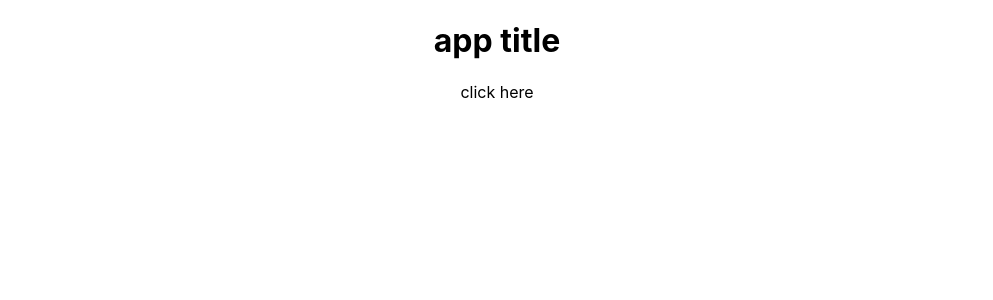
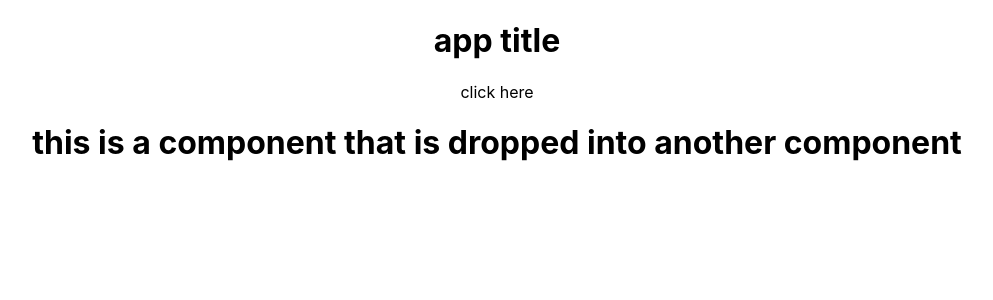
Before and after one commit to 9vimu9/react-crud-app, a React (Create React App) app: page / in a window 1280 px wide. Shown: the top 300 px of the page, without its empty margins (143-1136 px from the left). Built offline with nearby package versions, Linux system fonts and the light colour scheme.

Commit message:
create and use components

```diff
--- a/src/App.js
+++ b/src/App.js
@@ -1,5 +1,7 @@
 import React from 'react';
 import './App.css';
+import './componenets/MyComponent'
+import MyComponent from "./componenets/MyComponent";
 
 class App extends React.Component {
 
@@ -41,6 +43,7 @@ class App extends React.Component {
             <div className="App">
                 <h1>{this.state.title}</h1>
                 <div onClick={this.onClick}>click here</div>
+                <MyComponent/>
             </div>
         );
     }
--- /dev/null
+++ b/src/componenets/MyComponent.js
@@ -0,0 +1,17 @@
+import React from 'react';
+import {Component} from 'react';
+
+class MyComponent extends Component {
+
+
+    render() {
+
+        return (
+            <div className="MyComponent">
+                <h1>this is a component that is dropped into another component</h1>
+            </div>
+        );
+    }
+}
+
+export default MyComponent;
```
